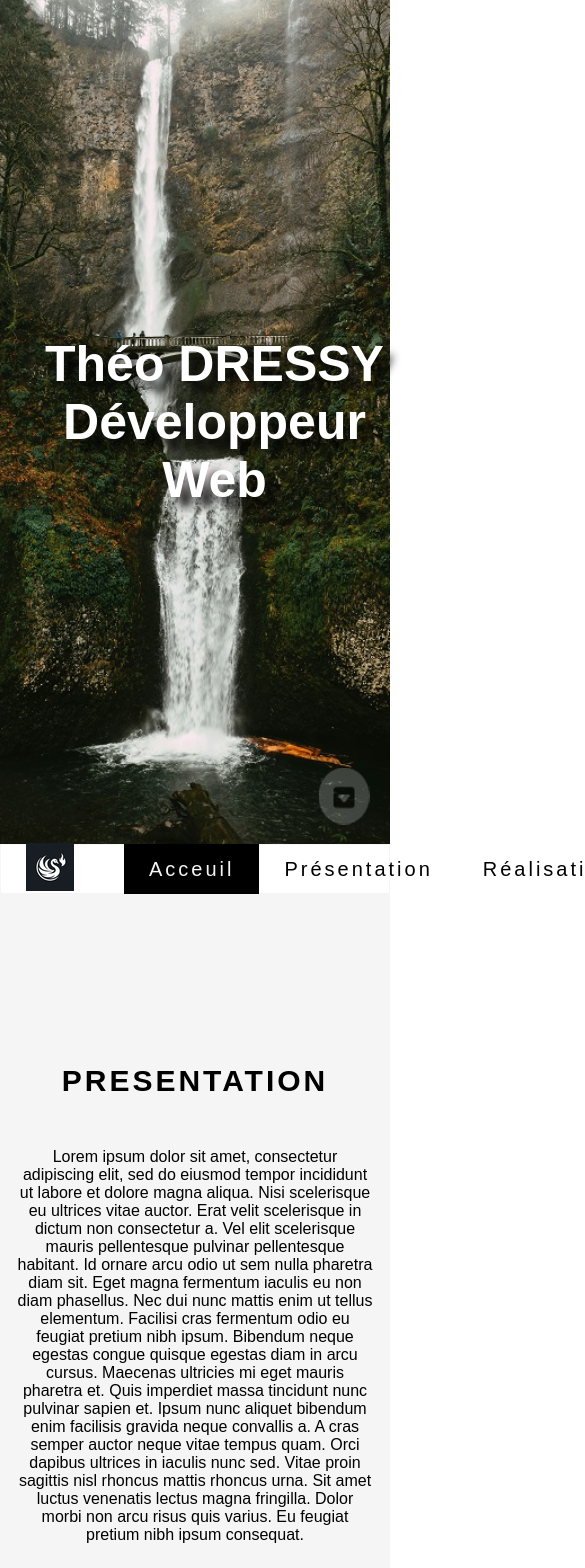
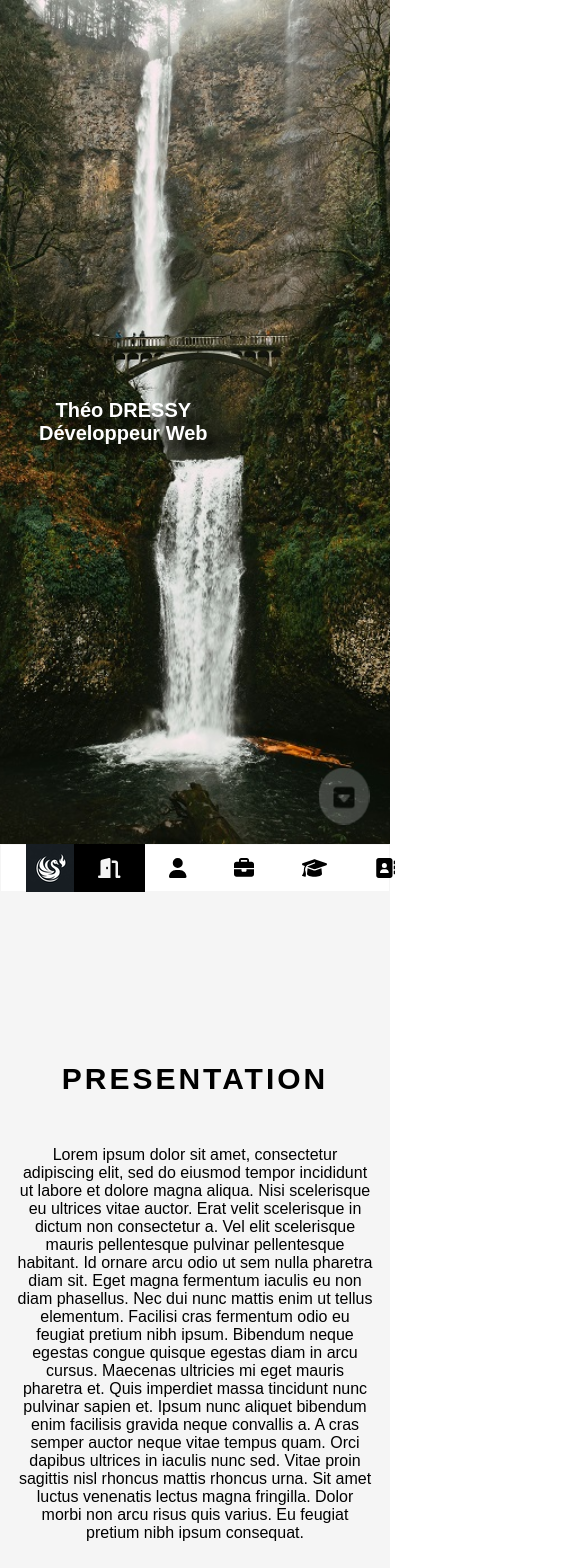
Before and after one commit to Theo-Develop/Portfolio, a React (Vite) app: page /#acceuil in a window 390 px wide. Shown: the top 1568 px of the page, 585 px wide, since content can reach past the window. Built offline with nearby package versions, Linux system fonts and the light colour scheme; no server answers; a web font is replaced by a local one.

Commit message:
settings responsive

```diff
--- a/src/components/Modal/_Modal.scss
+++ b/src/components/Modal/_Modal.scss
@@ -33,6 +33,10 @@
     /* Internet Explorer 10+ */
     scrollbar-width: none;
     /* Firefox */
+
+    @include mobile {
+        font-size : 12px;
+    }
 }
 
 .modal-content::-webkit-scrollbar {
--- a/src/components/Navbar/Navbar.jsx
+++ b/src/components/Navbar/Navbar.jsx
@@ -1,6 +1,8 @@
 import React, { useState, useEffect } from "react";
 import { HashLink as Link } from "react-router-hash-link";
 import logo from "../../assets/icons/logo/icon-cygne.webp";
+import { FontAwesomeIcon } from '@fortawesome/react-fontawesome';
+import { faDoorOpen, faUser, faBriefcase, faGraduationCap, faAddressBook } from '@fortawesome/free-solid-svg-icons';
 
 function Navbar() {
     const [activeSection, setActiveSection] = useState("");
@@ -51,27 +53,32 @@ function Navbar() {
             <ul>
                 <li className={isActive("#acceuil") ? "active" : ""}>
                     <Link to="#acceuil" className="Link">
-                        Acceuil
+                        <FontAwesomeIcon icon={faDoorOpen} />
+                        <p className="text">Acceuil</p>
                     </Link>
                 </li>
                 <li className={isActive("#présentation") ? "active" : ""}>
                     <Link to="#présentation" className="Link">
-                        Présentation
+                        <FontAwesomeIcon icon={faUser} />
+                        <p className="text">Présentation</p>
                     </Link>
                 </li>
                 <li className={isActive("#réalisation") ? "active" : ""}>
                     <Link to="#réalisation" className="Link">
-                        Réalisations
+                        <FontAwesomeIcon icon={faBriefcase} />
+                        <p className="text">Réalisations</p>
                     </Link>
                 </li>
                 <li className={isActive("#compétences") ? "active" : ""}>
                     <Link to="#compétences" className="Link">
-                        Compétences
+                        <FontAwesomeIcon icon={faGraduationCap} />
+                        <p className="text">Compétences</p>
                     </Link>
                 </li>
                 <li className={isActive("#contact") ? "active" : ""}>
                     <Link to="#contact" className="Link">
-                        Contact
+                        <FontAwesomeIcon icon={faAddressBook} />
+                        <p className="text"> Contact</p>
                     </Link>
                 </li>
             </ul>
--- a/src/components/Navbar/_Navbar.scss
+++ b/src/components/Navbar/_Navbar.scss
@@ -5,18 +5,37 @@
     background-color: $primary-color;
     position: sticky;
     top: 0;
-    height: 50px;
+    height: 48px;
     border: 1px solid $secondary-color;
     z-index: 1;
 }
 
+.navbar .logo {
+    display: flex;
+}
+
 .navbar .logo img {
     padding-left: 25px;
+
+    @include tablet-smallDesktop {
+        padding-left: 0;
+    }
 }
 
 .navbar ul {
     height: 100%;
     align-items: center;
+
+
+    @include tablet-smallDesktop {
+        justify-content: start;
+        padding: 0;
+    }
+
+    @include mobile {
+        justify-content: start;
+        padding: 0;
+    }
 }
 
 .navbar li {
@@ -24,7 +43,8 @@
     height: 100%;
     width: 100%;
     align-items: center;
-    padding: 25px;
+    padding: 24px;
+
 }
 
 .navbar li.active {
@@ -42,4 +62,30 @@
     letter-spacing: 3px;
     color: $tertiary-color;
     transition: color 3s ease;
+
+    @include tablet-smallDesktop {
+        font-size: 12px;
+        letter-spacing: normal;
+    }
+
+    @include mobile {
+        display: flex;
+        align-items: center;
+    }
 }
+
+.navbar ul li .Link .text {
+    display: inline;
+
+    @include mobile {
+        display: none;
+    }
+}
+
+.navbar ul li .Link svg {
+    display: none;
+
+    @include mobile {
+        display: inline;
+    }
+}
--- a/src/styles/main.css
+++ b/src/styles/main.css
@@ -37,14 +37,14 @@ h2 {
     width: 1170px;
   }
 }
-@media (min-width: 992px) and (max-width: 1199px) {
+@media (min-width: 768px) and (max-width: 1199px) {
   .container {
-    width: 970px;
+    width: 750px;
   }
 }
-@media (min-width: 768px) and (max-width: 991px) {
+@media (max-width: 767px) {
   .container {
-    width: 750px;
+    width: 100%;
   }
 }
 
@@ -55,18 +55,39 @@ h2 {
   background-color: #fff;
   position: sticky;
   top: 0;
-  height: 50px;
+  height: 48px;
   border: 1px solid #f5f5f5;
   z-index: 1;
+}
+
+.navbar .logo {
+  display: flex;
 }
 
 .navbar .logo img {
   padding-left: 25px;
 }
+@media (min-width: 768px) and (max-width: 1199px) {
+  .navbar .logo img {
+    padding-left: 0;
+  }
+}
 
 .navbar ul {
   height: 100%;
   align-items: center;
+}
+@media (min-width: 768px) and (max-width: 1199px) {
+  .navbar ul {
+    justify-content: start;
+    padding: 0;
+  }
+}
+@media (max-width: 767px) {
+  .navbar ul {
+    justify-content: start;
+    padding: 0;
+  }
 }
 
 .navbar li {
@@ -74,7 +95,7 @@ h2 {
   height: 100%;
   width: 100%;
   align-items: center;
-  padding: 25px;
+  padding: 24px;
 }
 
 .navbar li.active {
@@ -92,6 +113,36 @@ h2 {
   letter-spacing: 3px;
   color: black;
   transition: color 3s ease;
+}
+@media (min-width: 768px) and (max-width: 1199px) {
+  .navbar .Link {
+    font-size: 12px;
+    letter-spacing: normal;
+  }
+}
+@media (max-width: 767px) {
+  .navbar .Link {
+    display: flex;
+    align-items: center;
+  }
+}
+
+.navbar ul li .Link .text {
+  display: inline;
+}
+@media (max-width: 767px) {
+  .navbar ul li .Link .text {
+    display: none;
+  }
+}
+
+.navbar ul li .Link svg {
+  display: none;
+}
+@media (max-width: 767px) {
+  .navbar ul li .Link svg {
+    display: inline;
+  }
 }
 
 .contact {
@@ -211,6 +262,16 @@ article.card {
   justify-content: space-around;
   padding: 20px;
 }
+@media (min-width: 768px) and (max-width: 1199px) {
+  .skills-list {
+    flex-wrap: wrap;
+  }
+}
+@media (max-width: 767px) {
+  .skills-list {
+    flex-wrap: wrap;
+  }
+}
 
 .skill-item {
   display: flex;
@@ -249,6 +310,16 @@ article.card {
 .line {
   animation: slideInFromLeft 1s ease-out forwards;
   opacity: 0;
+}
+@media (min-width: 768px) and (max-width: 1199px) {
+  .line {
+    font-size: 30px;
+  }
+}
+@media (max-width: 767px) {
+  .line {
+    font-size: 20px;
+  }
 }
 
 .line:nth-child(1) {
@@ -329,6 +400,11 @@ article.card {
   /* Internet Explorer 10+ */
   scrollbar-width: none;
   /* Firefox */
+}
+@media (max-width: 767px) {
+  .modal-content {
+    font-size: 12px;
+  }
 }
 
 .modal-content::-webkit-scrollbar {
```
Also changed, not shown: src/sections/skills/_Skills.scss (+8 -0 lines), src/sections/welcome/_Welcome.scss (+8 -0 lines), src/styles/Base/_Base.scss (+4 -4 lines), src/styles/Base/_Mixins.scss (+2 -10 lines), 1 other file (tests, documents, lock files or other folders).
